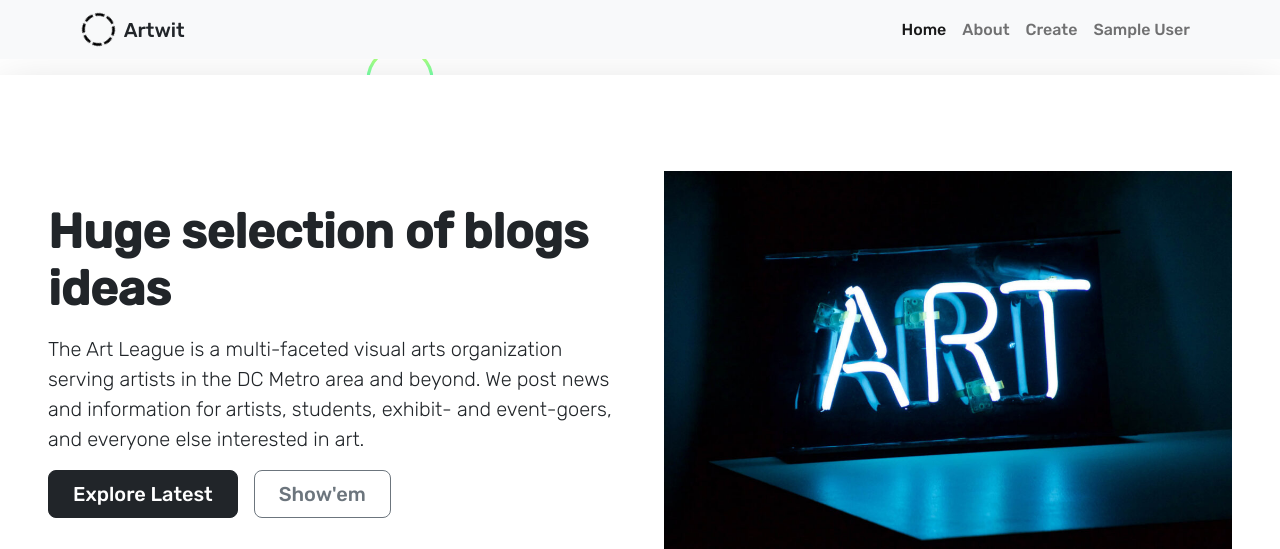
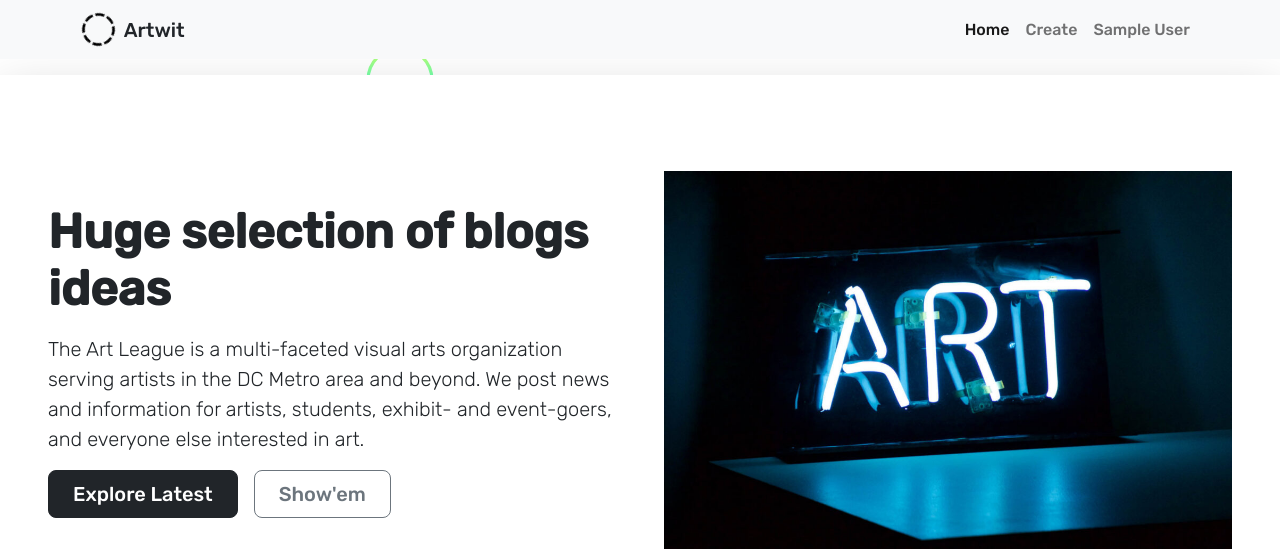
Before and after one commit to timi-petre/artwit, a Node server app: page /index in a window 1280 px wide. Shown: the top 549 px of the page. Run offline with Node 20, Linux system fonts and the light colour scheme; the visitor is signed in with stand-in values (Sample User, id 1); data that the repository does not hold is empty; some libraries are stand-ins or nearby versions; some web fonts are replaced.

Commit message:
about page deleted

```diff
--- a/routes/index.js
+++ b/routes/index.js
@@ -20,14 +20,6 @@
     })
 })
 
-//About Page
-router.get('/about', (req, res) => {
-    res.render('pages/about', {
-        title: 'About',
-        name: req.user.name,
-    })
-})
-
 // Dashboard Page
 router.get('/dashboard', (req, res) => {
     res.render('pages/dashboard', {
--- a/views/pages/about.ejs
+++ /dev/null
@@ -1,3 +0,0 @@
-<div class="container mt-3 py-5">
-    <h2><%- title %></h2>
-</div>
--- a/views/partials/header.ejs
+++ b/views/partials/header.ejs
@@ -29,11 +29,6 @@
                     >
                 </li>
                 <li class="nav-item">
-                    <a class="nav-link" aria-current="page" href="/about"
-                        >About</a
-                    >
-                </li>
-                <li class="nav-item">
                     <a class="nav-link" aria-current="page" href="/create"
                         >Create</a
                     >
```
